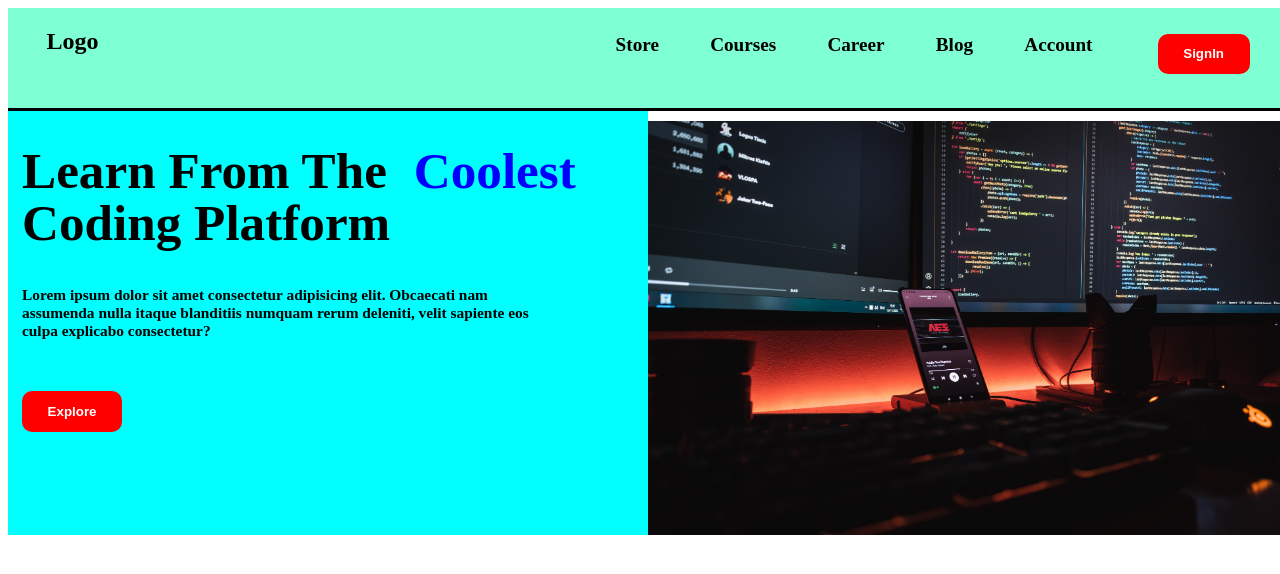
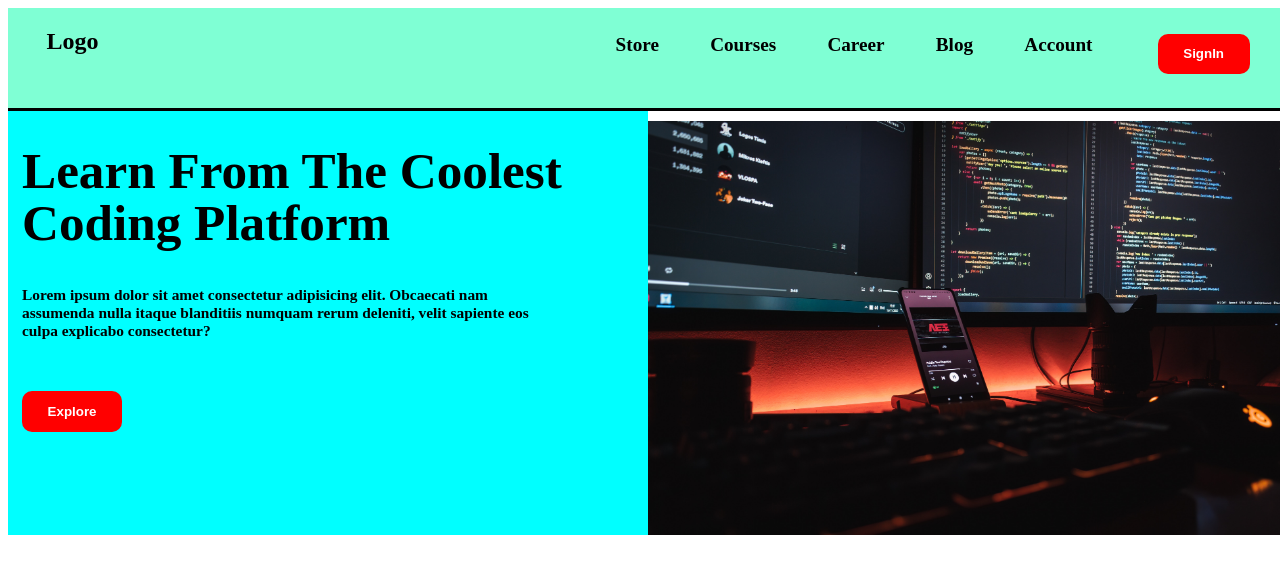
Before and after one commit to vallabhgiri/Responsive, a plain HTML site: page index.html in a window 1280 px wide. Drawn offline with nearby package versions, Linux system fonts and the light colour scheme.

Commit message:
Update index.html

```diff
--- a/index.html
+++ b/index.html
@@ -25,7 +25,7 @@
         </div>
         <div class="content">
             <div class="left">
-                 <h1>Learn From The <b>Coolest</b> Coding Platform</h1>
+                 <h1>Learn From The Coolest Coding Platform</h1>
                 <p>Lorem ipsum dolor sit amet consectetur adipisicing elit. Obcaecati nam assumenda nulla itaque blanditiis
                      numquam rerum deleniti, velit sapiente eos culpa explicabo consectetur?
                 </p>
```
